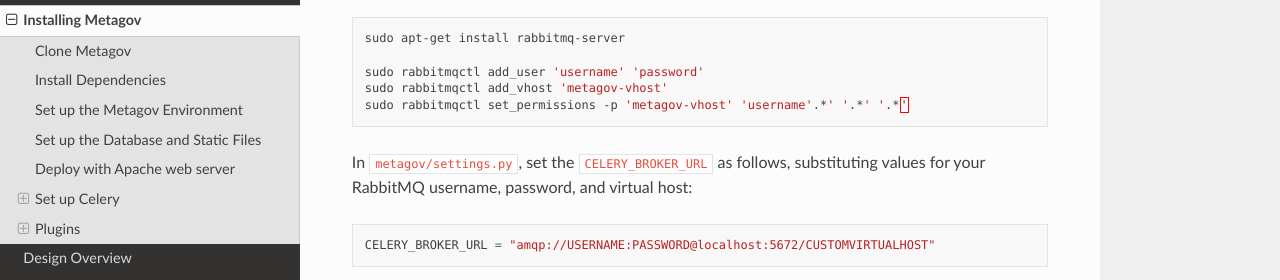
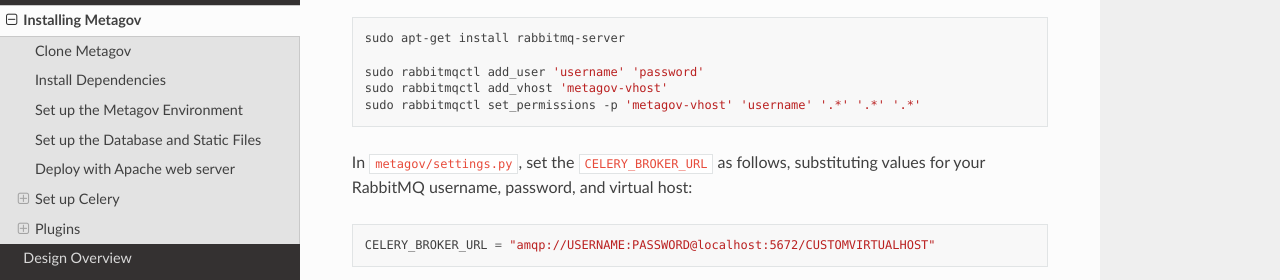
Before and after one commit to metagov/gateway, a Sphinx documentation site: the page built from docs/installation.rst, in a window 1280 px wide and 900 px high, scrolled down 4008 px. Shown: the part 162-442 px from the top of the window. Built offline with Sphinx 7.4.7 and the Read the Docs theme 2.0.0, drawn with Linux system fonts in a browser that asks for light colours.

Commit message:
Docs whitespace fix

```diff
--- a/docs/installation.rst
+++ b/docs/installation.rst
@@ -207,7 +207,7 @@
 
     sudo rabbitmqctl add_user 'username' 'password'
     sudo rabbitmqctl add_vhost 'metagov-vhost'
-    sudo rabbitmqctl set_permissions -p 'metagov-vhost' 'username'.*' '.*' '.*'
+    sudo rabbitmqctl set_permissions -p 'metagov-vhost' 'username' '.*' '.*' '.*'
 
 In ``metagov/settings.py``, set the ``CELERY_BROKER_URL`` as follows, substituting values for your RabbitMQ username, password, and virtual host:
 
```
